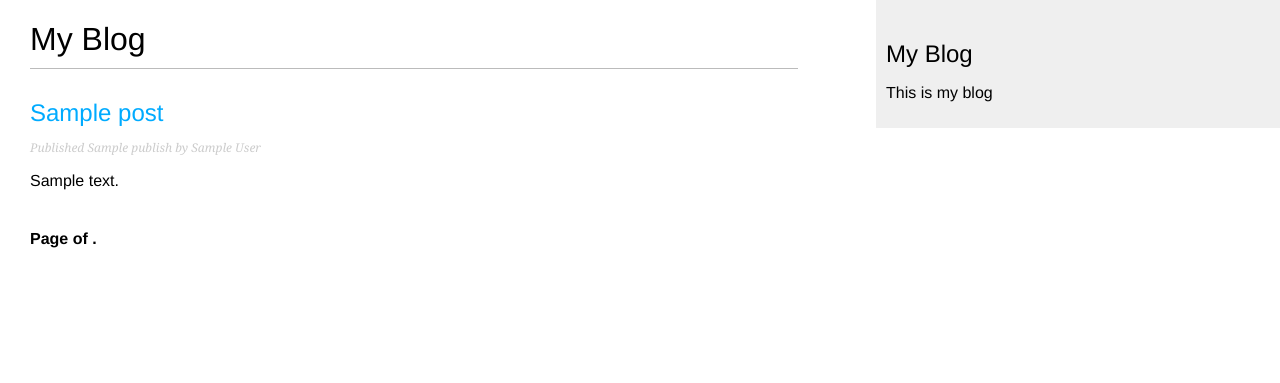
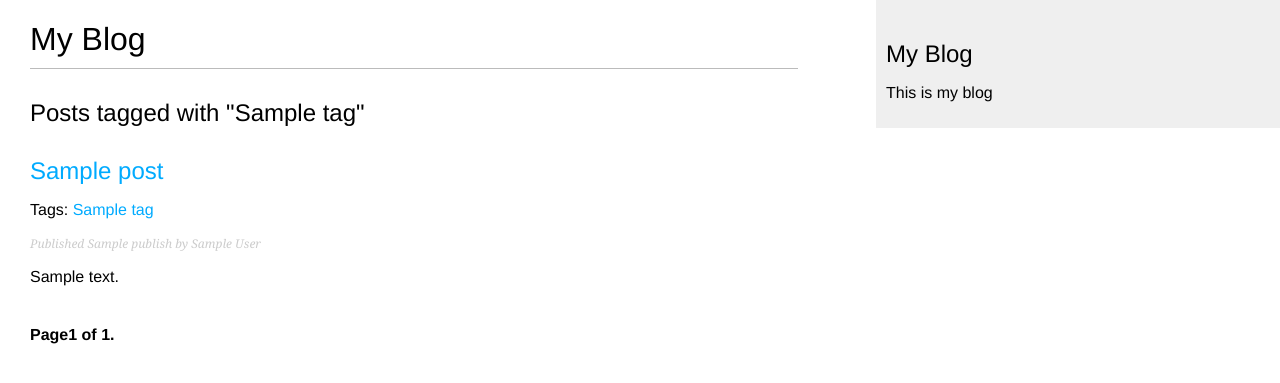
Before and after one commit to im-sudhir/Advance_blog, a Django app: template blog/templates/blog/post/list.html in a window 1280 px wide. Shown: the top 383 px of the page. Run offline with Django 5.2, Linux system fonts and the light colour scheme; the template is opened without the code that fills it: most values are stand-ins (such as "Sample title", 1, 10 or a date in 2020).

Commit message:
added tags model and views

```diff
--- a/blog/models.py
+++ b/blog/models.py
@@ -2,6 +2,7 @@
 from django.utils import timezone
 from django.contrib.auth.models import User
 from django.urls import reverse
+from taggit.managers import TaggableManager
 
 # Create your models here.
 
@@ -26,6 +27,7 @@
 
     objects=models.Manager()
     published=PublishedManager()
+    tags=TaggableManager()
 
     class Meta:
         ordering=['-publish']
--- a/blog/templates/blog/post/list.html
+++ b/blog/templates/blog/post/list.html
@@ -3,16 +3,28 @@
 {% block title %}My Blog{% endblock title %}
 {% block content %}
 <h1>My Blog</h1>
+{% if tag %}
+    <h2>Posts tagged with "{{tag.name}}"</h2>
+{% endif %}
 {% for post in posts %}
 <h2>
     <a href="{{ post.get_absolute_url }}">
         {{post.title}}
     </a>
 </h2>
+<p class="tags">
+    Tags:
+    {% for tags in post.tags.all %}
+        <a href="{% url "blog:post_list_by_tag" tags.slug %}">
+            {{tags.name}}
+        </a>
+        {% if not forloop.last %},{% endif %}
+    {% endfor %}
+</p>
 <p class="date">
     Published {{post.publish}} by {{post.author}}
 </p>
 {{post.body|truncatewords:30|linebreaks}}
 {% endfor %}
-{% include "pagination.html" with page=page_obj %}
+{% include "pagination.html" with page=posts %}
 {% endblock content %}
--- a/blog/urls.py
+++ b/blog/urls.py
@@ -4,9 +4,11 @@
 app_name='blog'
 
 urlpatterns = [
-    # path('', views.post_list, name='post_list'),
-    path('', views.PostListView.as_view(), name='post_list'),
+    path('', views.post_list, name='post_list'),
+    path('tag/<slug:tag_slug>/', views.post_list, name='post_list_by_tag'),
+    # path('', views.PostListView.as_view(), name='post_list'),
     path('<int:year>/<int:month>/<int:day>/<slug:post>/', views.post_detail, name='post_detail'),
     path('<int:post_id>/share/', views.post_share, name='post_share'),
     path('<int:post_id>/comment/', views.post_comment, name='post_comment'),
+
 ]
--- a/core/settings.py
+++ b/core/settings.py
@@ -39,6 +39,7 @@
     'django.contrib.staticfiles',
     # local app
     'blog.apps.BlogConfig',
+    'taggit',
 ]
 
 MIDDLEWARE = [
```
Also changed, not shown: blog/views.py (+23 -17 lines), blog/migrations/0004_post_tags.py (added), db.sqlite3.
